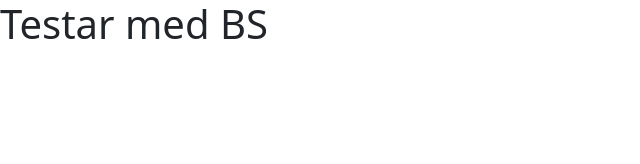
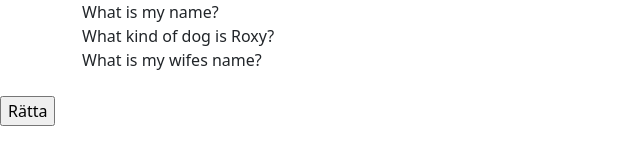
Before and after one commit to devjoppe/simple-quiz, a plain HTML site: page index.html in a window 1280 px wide. Shown: the whole page, without its empty margins (0-640 px from the left). Drawn offline with Linux system fonts and the light colour scheme.

Commit message:
The project setup is completed and the first DOM-elements is created

```diff
--- a/index.html
+++ b/index.html
@@ -1,16 +1,43 @@
 <!DOCTYPE html>
 <html lang="en">
 <head>
-        <meta charset="UTF-8">
-        <meta http-equiv="X-UA-Compatible" content="IE=edge">
-        <meta name="viewport" content="width=device-width, initial-scale=1.0">
+    <meta charset="UTF-8" />
+    <meta http-equiv="X-UA-Compatible" content="IE=edge" />
+    <meta name="viewport" content="width=device-width, initial-scale=1.0" />
     <title>Simple Quiz</title>
-        <link rel="stylesheet" href="styles/css/bootstrap.min.css">
+    <link rel="stylesheet" href="styles/css/bootstrap.min.css" />
 </head>
 <body>
 
-        <h1>Testar med BS</h1>
+    <form id="quiz">
 
+        <div class="container">
+
+        <!-- Question template-->
+        <!-- <div class="d-block">
+            <span class="question">Detta är min fråga</span>
+            <label class="d-block" for="q1-1">
+                <input id="q1-1" type="radio" name="q1" value="false">
+                Svar A
+            </label>
+            <label class="d-block" for="q1-1">
+                <input id="q1-2" type="radio" name="q1" value="true">
+                Svar B
+            </label>
+        </div> -->
+
+
+
+        </div>
+
+        <input class="mt-4" type="submit" value="Rätta">
+
+
+
+    </form>
+
+    <script src="js/questions.js"></script>
+    <script src="js/quiz-jo.js"></script>
     <script src="js/bootstrap.min.js"></script>
 </body>
 </html>
--- /dev/null
+++ b/js/questions.js
@@ -0,0 +1,23 @@
+let questions = [
+    {
+        question: 'What is my name?',
+        answers: [
+            { a1: 'Joakim', c1: true },
+            { a2: 'Nelson', c2: false }
+        ]
+    },
+    {
+        question: 'What kind of dog is Roxy?',
+        answers: [
+            { a1: 'Poodle', c1: false },
+            { a2: 'Welsh Springer Spaniel', c2: true }
+        ]
+    },
+    {
+        question: 'What is my wifes name?',
+        answers: [
+            { a1: 'Frida', c1: false },
+            { a2: 'Hanna', c2: true }
+        ]
+    }
+]
--- a/js/quiz-jo.js
+++ b/js/quiz-jo.js
@@ -0,0 +1,16 @@
+// 1-a: Lagra frågorna i ett objekt eftersom det är flera frågor
+// 1-b: Frågorna ska ha fråga, 2 alternativ, rätt svar
+// 2-a: Skapa en loop som håmtar alla frågor med info
+// 2-b: Koppla dem till frontend
+// 3-a: Knapp, submit som har en funktion är svaren kontrolleras
+// 3-b: När svaren är klara - kör en funktion som skriver ut resultatet
+
+const quizContainer = document.querySelector('.container');
+
+const qId = 0; // Maybe use question ID to everyanswer ID.
+
+// Print out the values
+Object.values(questions).forEach(questionEntry => {
+    console.log(questionEntry.question);
+    quizContainer.innerHTML += questionEntry.question + '<br>';
+});
```
Lines whose indentation alone changed are shown as unchanged.
